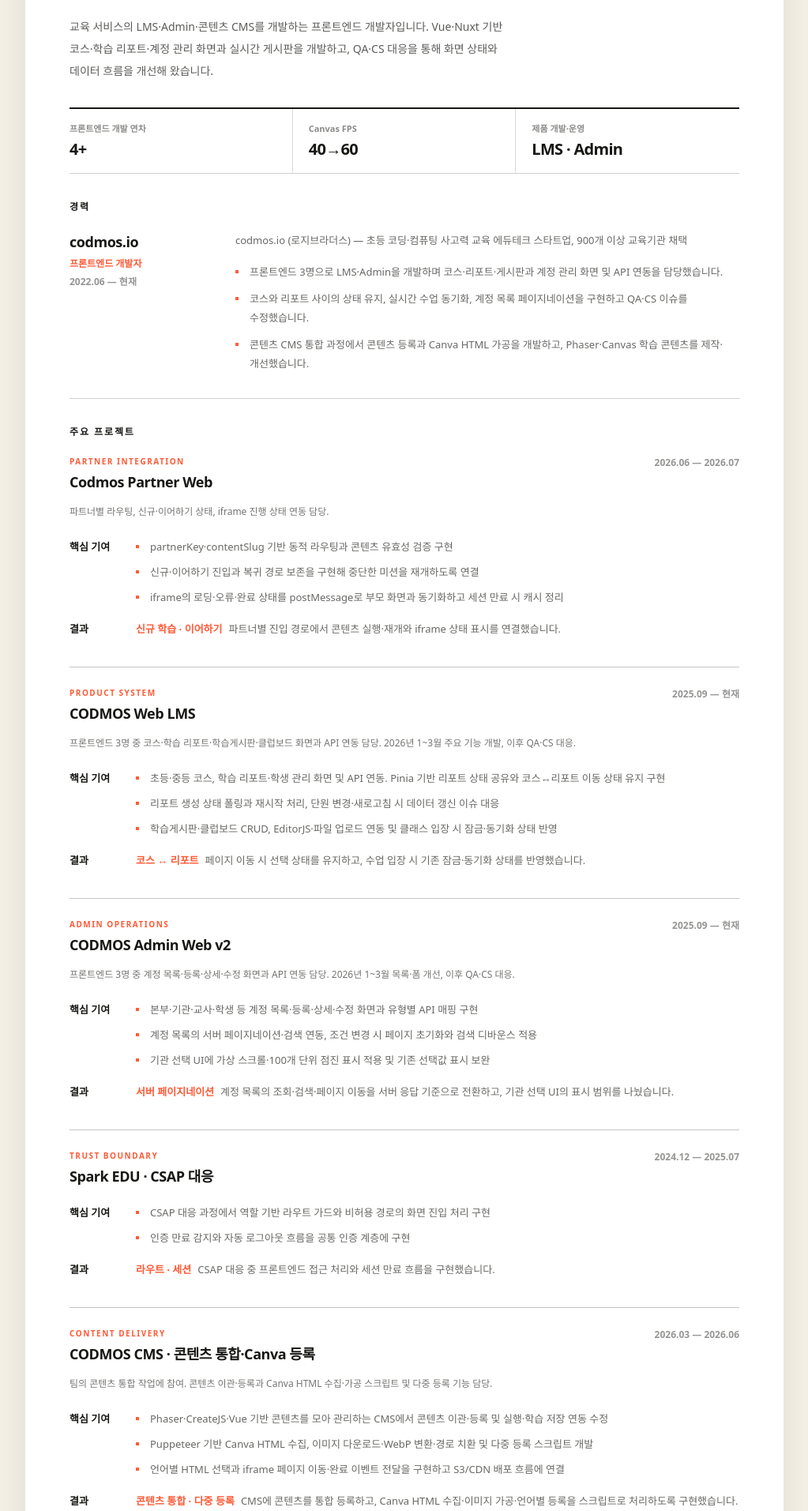
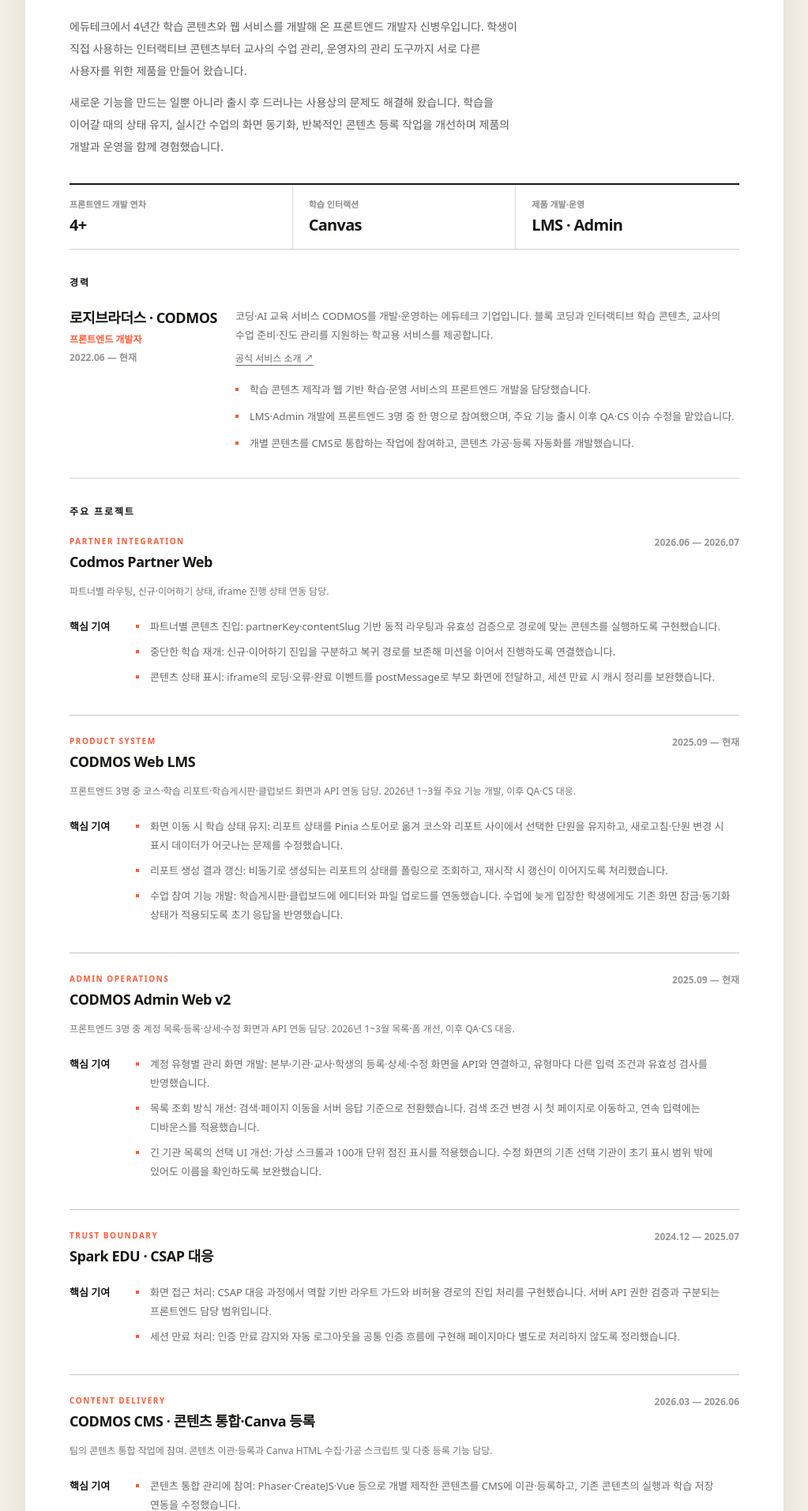
Before and after one commit to ShinByoungWoo/portfolio, a React (Vite) app: page /resume in a window 1280 px wide. Shown: the part 229-2142 px from the top of the page at 79% size, without its empty margins (128-1151 px from the left). Built offline with nearby package versions, Linux system fonts and the light colour scheme.

Commit message:
Rewrite resume narrative and align portfolio with Notion

```diff
--- a/index.html
+++ b/index.html
@@ -6,7 +6,7 @@
         <meta name="viewport" content="width=device-width, initial-scale=1.0" />
         <meta
             name="description"
-            content="Vue·Nuxt 기반 LMS·Admin·콘텐츠 CMS와 인터랙티브 학습 콘텐츠를 개발해 온 신병우 프론트엔드 개발자 포트폴리오"
+            content="에듀테크에서 학습 콘텐츠부터 교사의 수업 관리와 운영 도구까지, 웹 서비스의 개발과 운영을 경험한 프론트엔드 개발자 신병우의 포트폴리오"
         />
         <title>신병우 · Frontend Engineer</title>
     </head>
--- a/scripts/export-resume.mjs
+++ b/scripts/export-resume.mjs
@@ -20,6 +20,7 @@
     profile.period,
     '',
     profile.companyIntro,
+    `회사 소개 출처: [CODMOS 공식 서비스 소개](${profile.companySource})`,
     '',
     ...experienceBullets.map(bullet => `- ${bullet}`),
     '',
@@ -31,7 +32,7 @@
     lines.push(`### ${project.subtitle}`, '', project.period, '')
     if (project.scope) lines.push(project.scope, '')
     lines.push(...project.resumeBullets.map(bullet => `- ${bullet}`))
-    lines.push('', `결과: ${project.result.value} — ${project.result.label}`, '')
+    lines.push('')
 }
 
 lines.push('## 기술', '')
--- a/src/components/sections/Experience.tsx
+++ b/src/components/sections/Experience.tsx
@@ -1,4 +1,4 @@
-import { profile } from '../../data/portfolio'
+import { experienceBullets, profile } from '../../data/portfolio'
 
 const boundaries = [
     {
@@ -28,7 +28,7 @@
                         <h2 className="mt-3 text-[32px] font-black tracking-[-0.04em] sm:text-[40px]">경력과 범위</h2>
                     </div>
                     <p className="max-w-3xl text-xl font-bold leading-8 tracking-[-0.025em] text-paper/88 lg:justify-self-end sm:text-2xl sm:leading-9">
-                        프레임워크보다 제품의 경계에서 반복해서 해결한 문제로 경험을 설명합니다.
+                        학습 콘텐츠 제작부터 서비스 개발과 운영까지 경험했습니다.
                     </p>
                 </header>
 
@@ -44,14 +44,15 @@
                                 <h3 className="text-3xl font-black tracking-[-0.045em] sm:text-4xl">{profile.company}</h3>
                                 <p className="mt-2 text-[14px] font-bold text-accent">Frontend Engineer</p>
                             </div>
-                            <p className="max-w-md text-[14px] leading-6 text-paper/48 sm:text-right">{profile.companyIntro}</p>
+                            <div className="max-w-md text-[14px] leading-6 text-paper/65 sm:text-right">
+                                <p>{profile.companyIntro}</p>
+                                <a href={profile.companySource} target="_blank" rel="noreferrer" className="mt-2 inline-block underline underline-offset-4">공식 서비스 소개 ↗</a>
+                            </div>
                         </div>
 
-                        <p className="mt-8 max-w-4xl text-[17px] leading-8 text-paper/68">
-                            LMS·Admin 프론트엔드 3명 중 코스·학습 리포트·게시판과 계정 관리 화면을 담당했습니다.
-                            2026년 1~3월 주요 기능 개발 이후 QA·CS 대응을 이어갔으며, 콘텐츠 CMS 통합 과정의
-                            콘텐츠 등록·Canva HTML 가공과 인터랙티브 콘텐츠 개발에도 참여했습니다.
-                        </p>
+                        <ul className="mt-8 max-w-4xl list-disc space-y-3 pl-5 text-[17px] leading-8 text-paper/68">
+                            {experienceBullets.map(bullet => <li key={bullet}>{bullet}</li>)}
+                        </ul>
                     </div>
                 </div>
 
--- a/src/components/sections/Hero.tsx
+++ b/src/components/sections/Hero.tsx
@@ -13,8 +13,8 @@
                         </p>
 
                         <h1 className="max-w-5xl text-[clamp(2.5rem,5.2vw,4.5rem)] font-black leading-[1.15] tracking-[-0.05em] text-ink">
-                            제품의 복잡도를
-                            <span className="block text-accent">사용자의 흐름으로.</span>
+                            학습의 경험부터
+                            <span className="block text-accent">서비스 운영까지.</span>
                         </h1>
                     </div>
 
@@ -27,7 +27,7 @@
                         </p>
                         <p className="mt-1 text-[14px] font-bold text-accent">{profile.period}</p>
                         <p className="mt-6 text-[16px] leading-7 text-ink/70">
-                            코스·학습 리포트부터 계정 관리까지, 제품 화면의 개발과 운영 이슈 대응을 맡았습니다.
+                            코딩·AI 교육 서비스의 프론트엔드를 개발하고 있습니다.
                         </p>
                     </aside>
                 </div>
--- a/src/components/sections/Projects.tsx
+++ b/src/components/sections/Projects.tsx
@@ -13,10 +13,10 @@
                     </div>
                     <div className="max-w-3xl lg:justify-self-end">
                         <p className="text-xl font-bold leading-8 tracking-[-0.025em] text-ink sm:text-2xl sm:leading-9">
-                            사용한 기술보다 선택한 이유를 먼저 적었습니다.
+                            개발과 운영에서 해결한 문제들입니다.
                         </p>
                         <p className="mt-3 max-w-2xl text-base leading-7 text-ink/75">
-                            반복되는 기본 기능은 덜어내고, 다른 선택지가 있었던 문제와 구현 이후 확인한 변화만 남겼습니다.
+                            각 프로젝트에서 맡은 범위와 구현 과정, 사용 중 발견한 문제를 어떻게 개선했는지 정리했습니다.
                         </p>
                     </div>
                 </header>
--- a/src/data/portfolio.ts
+++ b/src/data/portfolio.ts
@@ -5,26 +5,27 @@
 export const profile = {
     name: '신병우',
     portfolioIntro: [
-        '교육 서비스의 LMS·Admin·콘텐츠 CMS를 개발하는 프론트엔드 개발자입니다.',
-        'Vue·Nuxt를 주력으로 코스와 학습 리포트, 계정 관리, 실시간 게시판을 개발했습니다. 기능 구현 이후의 QA·CS 대응과 콘텐츠 등록 자동화, Canvas 성능 개선까지 맡아 왔습니다.',
+        '에듀테크에서 4년간 학습 콘텐츠와 웹 서비스를 개발해 온 프론트엔드 개발자 신병우입니다. 학생이 직접 사용하는 인터랙티브 콘텐츠부터 교사의 수업 관리, 운영자의 관리 도구까지 서로 다른 사용자를 위한 제품을 만들어 왔습니다.',
+        '새로운 기능을 만드는 일뿐 아니라 출시 후 드러나는 사용상의 문제도 해결해 왔습니다. 학습을 이어갈 때의 상태 유지, 실시간 수업의 화면 동기화, 반복적인 콘텐츠 등록 작업을 개선하며 제품의 개발과 운영을 함께 경험했습니다.',
     ],
     resumeSummary:
-        '교육 서비스의 LMS·Admin·콘텐츠 CMS를 개발하는 프론트엔드 개발자입니다. Vue·Nuxt 기반 코스·학습 리포트·계정 관리 화면과 실시간 게시판을 개발하고, QA·CS 대응을 통해 화면 상태와 데이터 흐름을 개선해 왔습니다.',
+        '에듀테크에서 4년간 학습 콘텐츠와 웹 서비스를 개발해 온 프론트엔드 개발자 신병우입니다. 학생이 직접 사용하는 인터랙티브 콘텐츠부터 교사의 수업 관리, 운영자의 관리 도구까지 서로 다른 사용자를 위한 제품을 만들어 왔습니다. 새로운 기능을 만드는 일뿐 아니라 출시 후 드러나는 사용상의 문제도 해결해 왔습니다. 학습을 이어갈 때의 상태 유지, 실시간 수업의 화면 동기화, 반복적인 콘텐츠 등록 작업을 개선하며 제품의 개발과 운영을 함께 경험했습니다.',
     email: 'sbw0121@naver.com',
     phone: '010-4901-2582',
     github: 'https://github.com/ShinByoungWoo',
-    company: 'codmos.io',
+    company: '로지브라더스 · CODMOS',
     companyIntro:
-        'codmos.io (로지브라더스) — 초등 코딩·컴퓨팅 사고력 교육 에듀테크 스타트업, 900개 이상 교육기관 채택',
+        '코딩·AI 교육 서비스 CODMOS를 개발·운영하는 에듀테크 기업입니다. 블록 코딩과 인터랙티브 학습 콘텐츠, 교사의 수업 준비·진도 관리를 지원하는 학교용 서비스를 제공합니다.',
+    companySource: 'https://school.codmos.io/',
     period: '2022.06 — 현재',
     role: '프론트엔드 개발자',
     team: 'LMS·Admin 프론트엔드 3명',
 }
 
 export const experienceBullets = [
-    '프론트엔드 3명으로 LMS·Admin을 개발하며 코스·리포트·게시판과 계정 관리 화면 및 API 연동을 담당했습니다.',
-    '코스와 리포트 사이의 상태 유지, 실시간 수업 동기화, 계정 목록 페이지네이션을 구현하고 QA·CS 이슈를 수정했습니다.',
-    '콘텐츠 CMS 통합 과정에서 콘텐츠 등록과 Canva HTML 가공을 개발하고, Phaser·Canvas 학습 콘텐츠를 제작·개선했습니다.',
+    '학습 콘텐츠 제작과 웹 기반 학습·운영 서비스의 프론트엔드 개발을 담당했습니다.',
+    'LMS·Admin 개발에 프론트엔드 3명 중 한 명으로 참여했으며, 주요 기능 출시 이후 QA·CS 이슈 수정을 맡았습니다.',
+    '개별 콘텐츠를 CMS로 통합하는 작업에 참여하고, 콘텐츠 가공·등록 자동화를 개발했습니다.',
 ]
 
 export const education = [
@@ -39,9 +40,9 @@
         detail: '2022년부터 사용자 서비스와 운영 도구를 개발했습니다.',
     },
     {
-        value: '40→60',
-        label: 'Canvas FPS',
-        detail: '생성 비용과 렌더링 병목을 줄여 프레임을 회복했습니다.',
+        value: 'Canvas',
+        label: '학습 인터랙션',
+        detail: '한글 입력과 좌표·충돌 처리, 렌더링 개선을 경험했습니다.',
     },
     {
         value: 'LMS · Admin',
@@ -116,9 +117,9 @@
             label: '파트너별 진입 경로에서 콘텐츠 실행·재개와 iframe 상태 표시를 연결했습니다.',
         },
         resumeBullets: [
-            'partnerKey·contentSlug 기반 동적 라우팅과 콘텐츠 유효성 검증 구현',
-            '신규·이어하기 진입과 복귀 경로 보존을 구현해 중단한 미션을 재개하도록 연결',
-            'iframe의 로딩·오류·완료 상태를 postMessage로 부모 화면과 동기화하고 세션 만료 시 캐시 정리',
+            '파트너별 콘텐츠 진입: partnerKey·contentSlug 기반 동적 라우팅과 유효성 검증으로 경로에 맞는 콘텐츠를 실행하도록 구현했습니다.',
+            '중단한 학습 재개: 신규·이어하기 진입을 구분하고 복귀 경로를 보존해 미션을 이어서 진행하도록 연결했습니다.',
+            '콘텐츠 상태 표시: iframe의 로딩·오류·완료 이벤트를 postMessage로 부모 화면에 전달하고, 세션 만료 시 캐시 정리를 보완했습니다.',
         ],
     },
     {
@@ -169,9 +170,9 @@
             label: '페이지 이동 시 선택 상태를 유지하고, 수업 입장 시 기존 잠금·동기화 상태를 반영했습니다.',
         },
         resumeBullets: [
-            '초등·중등 코스, 학습 리포트·학생 관리 화면 및 API 연동. Pinia 기반 리포트 상태 공유와 코스↔리포트 이동 상태 유지 구현',
-            '리포트 생성 상태 폴링과 재시작 처리, 단원 변경·새로고침 시 데이터 갱신 이슈 대응',
-            '학습게시판·클럽보드 CRUD, EditorJS·파일 업로드 연동 및 클래스 입장 시 잠금·동기화 상태 반영',
+            '화면 이동 시 학습 상태 유지: 리포트 상태를 Pinia 스토어로 옮겨 코스와 리포트 사이에서 선택한 단원을 유지하고, 새로고침·단원 변경 시 표시 데이터가 어긋나는 문제를 수정했습니다.',
+            '리포트 생성 결과 갱신: 비동기로 생성되는 리포트의 상태를 폴링으로 조회하고, 재시작 시 갱신이 이어지도록 처리했습니다.',
+            '수업 참여 기능 개발: 학습게시판·클럽보드에 에디터와 파일 업로드를 연동했습니다. 수업에 늦게 입장한 학생에게도 기존 화면 잠금·동기화 상태가 적용되도록 초기 응답을 반영했습니다.',
         ],
     },
     {
@@ -209,16 +210,16 @@
             label: '계정 목록의 조회·검색·페이지 이동을 서버 응답 기준으로 전환하고, 기관 선택 UI의 표시 범위를 나눴습니다.',
         },
         resumeBullets: [
-            '본부·기관·교사·학생 등 계정 목록·등록·상세·수정 화면과 유형별 API 매핑 구현',
-            '계정 목록의 서버 페이지네이션·검색 연동, 조건 변경 시 페이지 초기화와 검색 디바운스 적용',
-            '기관 선택 UI에 가상 스크롤·100개 단위 점진 표시 적용 및 기존 선택값 표시 보완',
+            '계정 유형별 관리 화면 개발: 본부·기관·교사·학생의 등록·상세·수정 화면을 API와 연결하고, 유형마다 다른 입력 조건과 유효성 검사를 반영했습니다.',
+            '목록 조회 방식 개선: 검색·페이지 이동을 서버 응답 기준으로 전환했습니다. 검색 조건 변경 시 첫 페이지로 이동하고, 연속 입력에는 디바운스를 적용했습니다.',
+            '긴 기관 목록의 선택 UI 개선: 가상 스크롤과 100개 단위 점진 표시를 적용했습니다. 수정 화면의 기존 선택 기관이 초기 표시 범위 밖에 있어도 이름을 확인하도록 보완했습니다.',
         ],
     },
     {
         id: 'security-flow',
         number: '04',
         category: 'Trust boundary',
-        title: '보안 요구사항을 체크리스트가 아닌 사용자 흐름으로 만들었습니다.',
+        title: '접근 권한과 세션 만료에 따른 화면 처리를 정리했습니다.',
         subtitle: 'Spark EDU · CSAP 대응',
         period: '2024.12 — 2025.07',
         summary:
@@ -250,8 +251,8 @@
             label: 'CSAP 대응 중 프론트엔드 접근 처리와 세션 만료 흐름을 구현했습니다.',
         },
         resumeBullets: [
-            'CSAP 대응 과정에서 역할 기반 라우트 가드와 비허용 경로의 화면 진입 처리 구현',
-            '인증 만료 감지와 자동 로그아웃 흐름을 공통 인증 계층에 구현',
+            '화면 접근 처리: CSAP 대응 과정에서 역할 기반 라우트 가드와 비허용 경로의 진입 처리를 구현했습니다. 서버 API 권한 검증과 구분되는 프론트엔드 담당 범위입니다.',
+            '세션 만료 처리: 인증 만료 감지와 자동 로그아웃을 공통 인증 흐름에 구현해 페이지마다 별도로 처리하지 않도록 정리했습니다.',
         ],
     },
     {
@@ -302,9 +303,9 @@
             label: 'CMS에 콘텐츠를 통합 등록하고, Canva HTML 수집·이미지 가공·언어별 등록을 스크립트로 처리하도록 구현했습니다.',
         },
         resumeBullets: [
-            'Phaser·CreateJS·Vue 기반 콘텐츠를 모아 관리하는 CMS에서 콘텐츠 이관·등록 및 실행·학습 저장 연동 수정',
-            'Puppeteer 기반 Canva HTML 수집, 이미지 다운로드·WebP 변환·경로 치환 및 다중 등록 스크립트 개발',
-            '언어별 HTML 선택과 iframe 페이지 이동·완료 이벤트 전달을 구현하고 S3/CDN 배포 흐름에 연결',
+            '콘텐츠 통합 관리에 참여: Phaser·CreateJS·Vue 등으로 개별 제작한 콘텐츠를 CMS에 이관·등록하고, 기존 콘텐츠의 실행과 학습 저장 연동을 수정했습니다.',
+            '등록 준비 작업 자동화: Puppeteer로 Canva HTML을 수집하고 이미지 다운로드·WebP 변환·배포 경로 치환을 처리하는 스크립트를 작성했습니다. 이후 여러 콘텐츠를 한 번에 등록하도록 확장했습니다.',
+            '학습 서비스와 실행 콘텐츠 연결: 언어별 HTML 선택과 iframe의 페이지 이동·완료 이벤트 전달을 구현하고, 기존 S3/CDN 배포 흐름에 연결했습니다.',
         ],
     },
     {
@@ -315,14 +316,14 @@
         subtitle: 'Phaser · Canvas 기반 학습 콘텐츠',
         period: '2022.06 — 2026.05',
         summary:
-            '인터랙션이 있다는 이유만으로 게임 엔진을 사용하지 않았습니다. 충돌, Tilemap, 다수 오브젝트의 실시간 위치 계산이 필요한 콘텐츠에만 Phaser를 선택하고 HTML 중심 화면은 일반 UI로 구현하는 기준을 세웠습니다.',
+            '타자 연습과 퍼즐 등 학생이 직접 조작하는 학습 콘텐츠를 개발했습니다. 한글 입력을 해석하고 게임의 이동·충돌 규칙을 구현하는 작업과 함께, 반복 생성과 그리기로 발생하는 렌더링 비용을 개선했습니다.',
         decisions: [
             {
-                question: '왜 모든 인터랙티브 콘텐츠를 Phaser로 만들지 않았나',
+                question: '학습 콘텐츠의 입력과 이동 규칙을 어떻게 구현했나',
                 reason:
-                    'HTML 요소가 많은 화면까지 Canvas에 넣으면 접근성과 개발 편의가 낮아지고 DOMElement 레이어 제약이 생깁니다.',
+                    '한글은 입력 중 조합 상태가 바뀌고, 퍼즐은 타일의 방향과 충돌 위치에 따라 다음 동작이 달라집니다.',
                 implementation:
-                    '충돌·Tilemap·실시간 좌표 계산이 핵심이면 Phaser, 텍스트와 폼이 중심이면 Nuxt를 사용하는 선택 기준을 팀 문서로 정리했습니다.',
+                    '한글 자모 입력을 해석하는 타자 연습과 아이소메트릭 경로 분기, 그리드 반사 로직을 적용한 콘텐츠를 구현했습니다.',
             },
             {
                 question: '왜 오브젝트 풀링과 이미지 리소스로 렌더링 방식을 바꿨나',
@@ -343,14 +344,13 @@
             },
         ],
         result: {
-            value: '40 → 60 fps',
-            label: '생성·해제와 반복 드로우 병목을 줄여 목표 프레임을 회복했습니다.',
+            value: '입력 · 렌더링 개선',
+            label: '학습 콘텐츠의 입력·이동 규칙을 구현하고, 오브젝트 재사용과 이미지 리소스 전환으로 반복 생성·그리기 비용을 줄였습니다.',
         },
         media: interactiveClips,
         resumeBullets: [
-            'Phaser 도입 기준을 충돌·Tilemap·실시간 위치 계산 필요 여부로 명문화',
-            '오브젝트 풀링과 렌더링 리소스 전환으로 Canvas 콘텐츠 FPS 40에서 60으로 개선',
-            '한글 자모 입력, 아이소메트릭 분기, 그리드 반사 로직을 적용한 학습 콘텐츠 구현',
+            '학습 인터랙션 구현: 한글 자모 입력, 아이소메트릭 경로 분기, 그리드 반사 로직을 활용해 타자 연습과 퍼즐 콘텐츠를 개발했습니다.',
+            '렌더링 개선: 오브젝트를 비활성화해 재사용하고 반복 도형을 이미지 리소스로 전환해, 매번 생성하거나 다시 그리는 작업을 줄였습니다.',
         ],
     },
 ]
--- a/src/pages/Resume.tsx
+++ b/src/pages/Resume.tsx
@@ -27,9 +27,9 @@
                         <div>
                             <p className="text-[12px] font-black uppercase tracking-[0.16em] text-accent">Frontend Engineer</p>
                             <h1 className="mt-2 text-4xl font-black tracking-[-0.055em] sm:text-5xl print:text-4xl">{profile.name}</h1>
-                            <p className="mt-5 max-w-2xl text-[14px] leading-7 text-ink/70 print:mt-4 print:leading-6">
-                                {profile.resumeSummary}
-                            </p>
+                            <div className="mt-5 max-w-2xl space-y-3 text-[14px] leading-7 text-ink/70 print:mt-4 print:leading-6">
+                                {profile.portfolioIntro.map(paragraph => <p key={paragraph}>{paragraph}</p>)}
+                            </div>
                         </div>
 
                         <address className="flex flex-col items-start gap-1 text-[13px] not-italic md:items-end md:text-right print:items-end print:text-right">
@@ -71,6 +71,7 @@
                             </div>
                             <div>
                                 <p className="text-[13px] leading-6 text-ink/65">{profile.companyIntro}</p>
+                                <a href={profile.companySource} target="_blank" rel="noreferrer" className="mt-2 inline-block text-[12px] text-ink/65 underline underline-offset-4">공식 서비스 소개 ↗</a>
                                 <ul className="mt-4 space-y-2.5">
                                     {experienceBullets.map(bullet => (
                                         <ResumeBullet key={bullet}>{bullet}</ResumeBullet>
@@ -102,12 +103,6 @@
                                                     <ResumeBullet key={bullet}>{bullet}</ResumeBullet>
                                                 ))}
                                             </ul>
-                                        </ResumeDetail>
-                                        <ResumeDetail label="결과">
-                                            <p>
-                                                <strong className="mr-2 font-black text-accent">{project.result.value}</strong>
-                                                {project.result.label}
-                                            </p>
                                         </ResumeDetail>
                                     </dl>
                                 </article>
```
Also changed, not shown: 2 other files (tests, documents, lock files or other folders).
